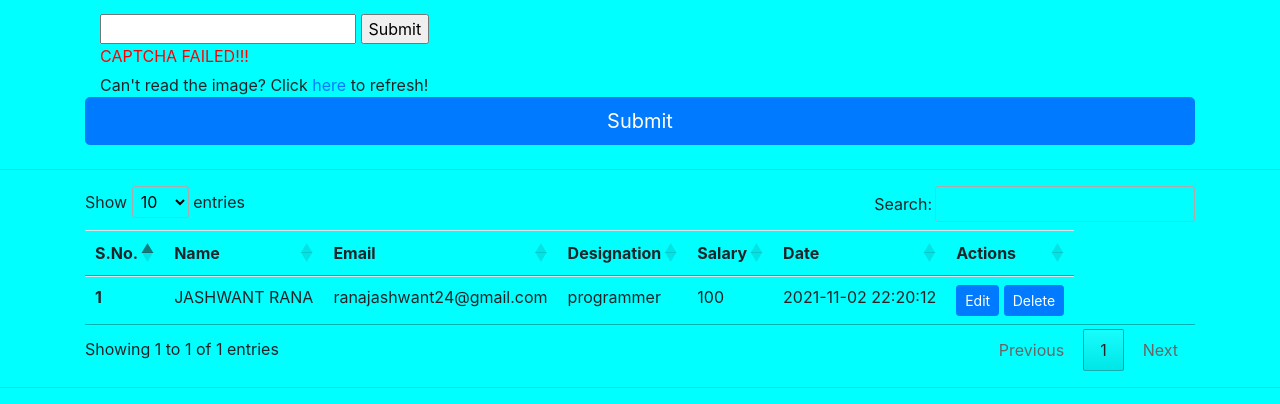
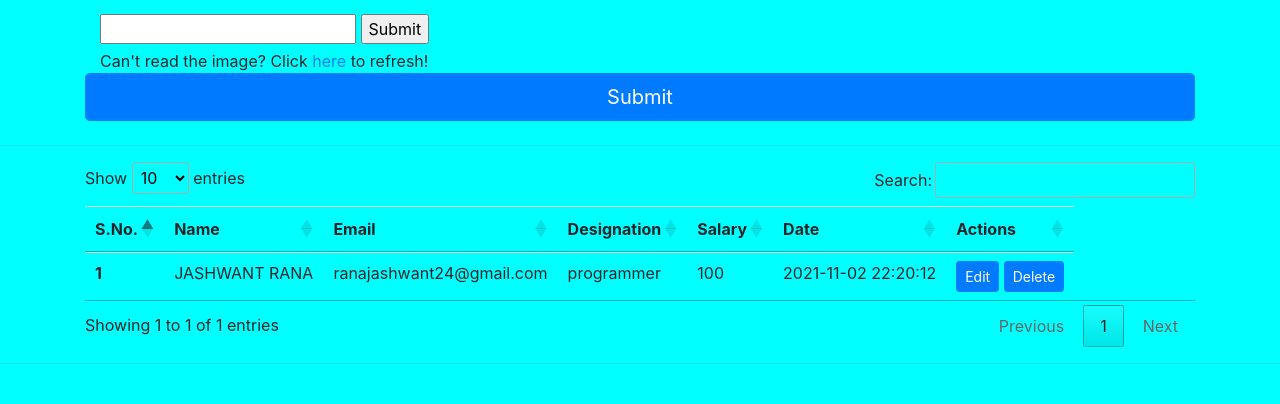
Before and after one commit to knight-456/CRUD-PHP, a PHP site: page / in a window 1280 px wide. Shown: the part 920-1324 px from the top of the page. After the commit the page ends 1284 px from the top, so only its background shows below. Run offline with PHP 8.4, Linux system fonts and the light colour scheme; data comes from the database, SQL or seed files in the repository; some libraries are stand-ins or nearby versions.

Commit message:
Update index.php

```diff
--- a/index.php
+++ b/index.php
@@ -169,9 +169,7 @@ if ($_SERVER['REQUEST_METHOD'] == 'POST') {
       $msg = '<span style="color:green">SUCCESSFUL!!!</span>';
     else
       $msg = '<span style="color:red">CAPTCHA FAILED!!!</span>';
-  else{
-    $msg = '<span style="color:red">CAPTCHA FAILED!!!</span>';
-  }
+
   ?>
 
   <div class="container my-4">
@@ -228,21 +226,7 @@ if ($_SERVER['REQUEST_METHOD'] == 'POST') {
       <div>
         <button type="submit" class="btn btn-primary btn-block btn-lg" id="btn" value="submit">Submit</button>
       </div>
-      <!-- <tr>
-        <td align="right" valign="top"> Validation code:</td>
-        <td><img src="captcha.php?rand=<?php //echo rand();
-                                        ?>" id='captchaimg'><br>
-          <label for='message'>Enter the code above here :</label>
-          <br>
-          <input id="captcha_code" name="captcha_code" type="text">
-          <br>
-          Can't read the image? click <a href='javascript: refreshCaptcha();'>here</a> to refresh.
-        </td>
-      </tr>
-      <tr>
-        <td> </td>
-        <td><input name="Submit" type="submit" onclick="return validate();" value="Submit" class="button1"></td>
-      </tr> -->
+
 
     </form>
   </div>
```
